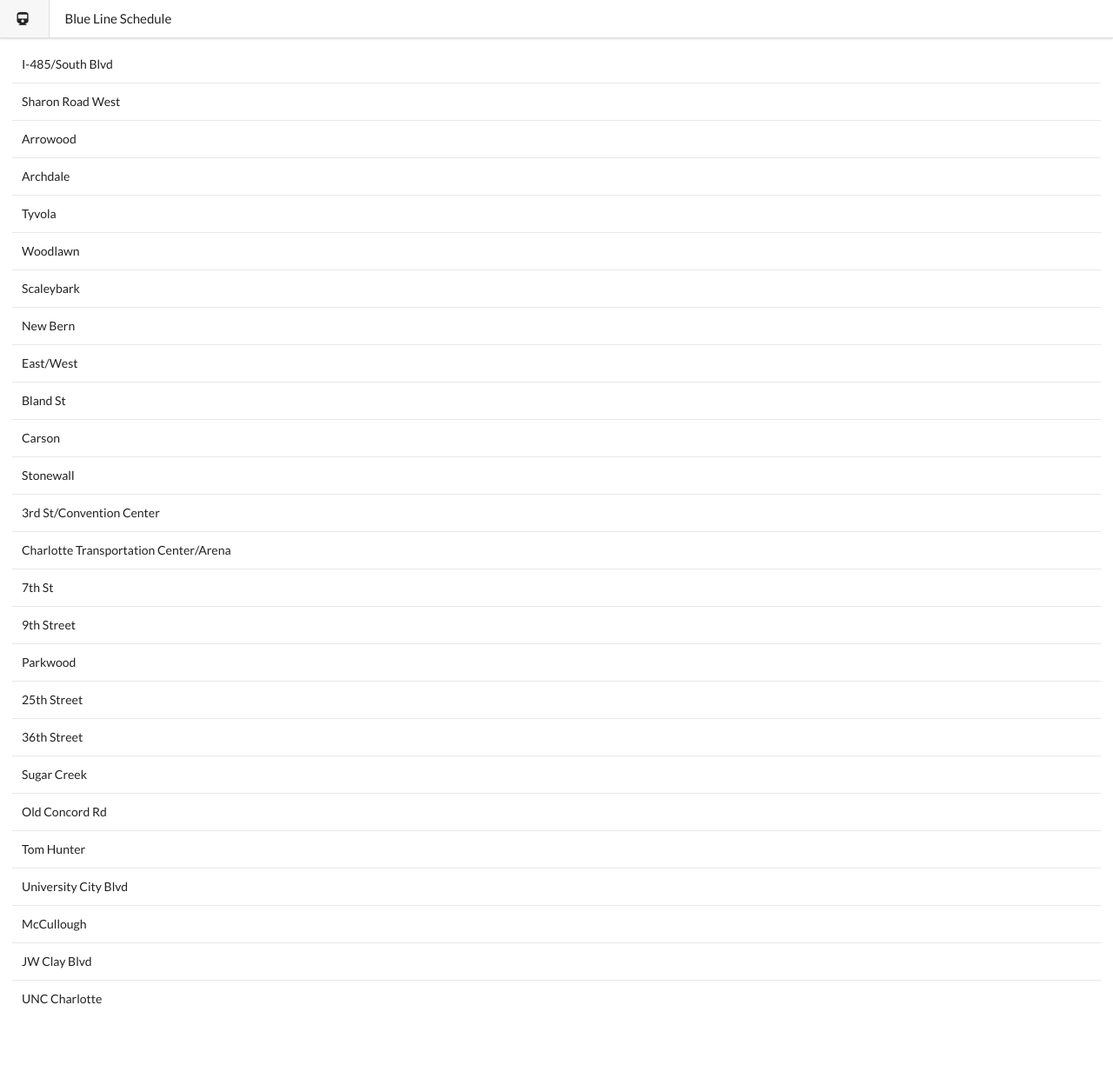
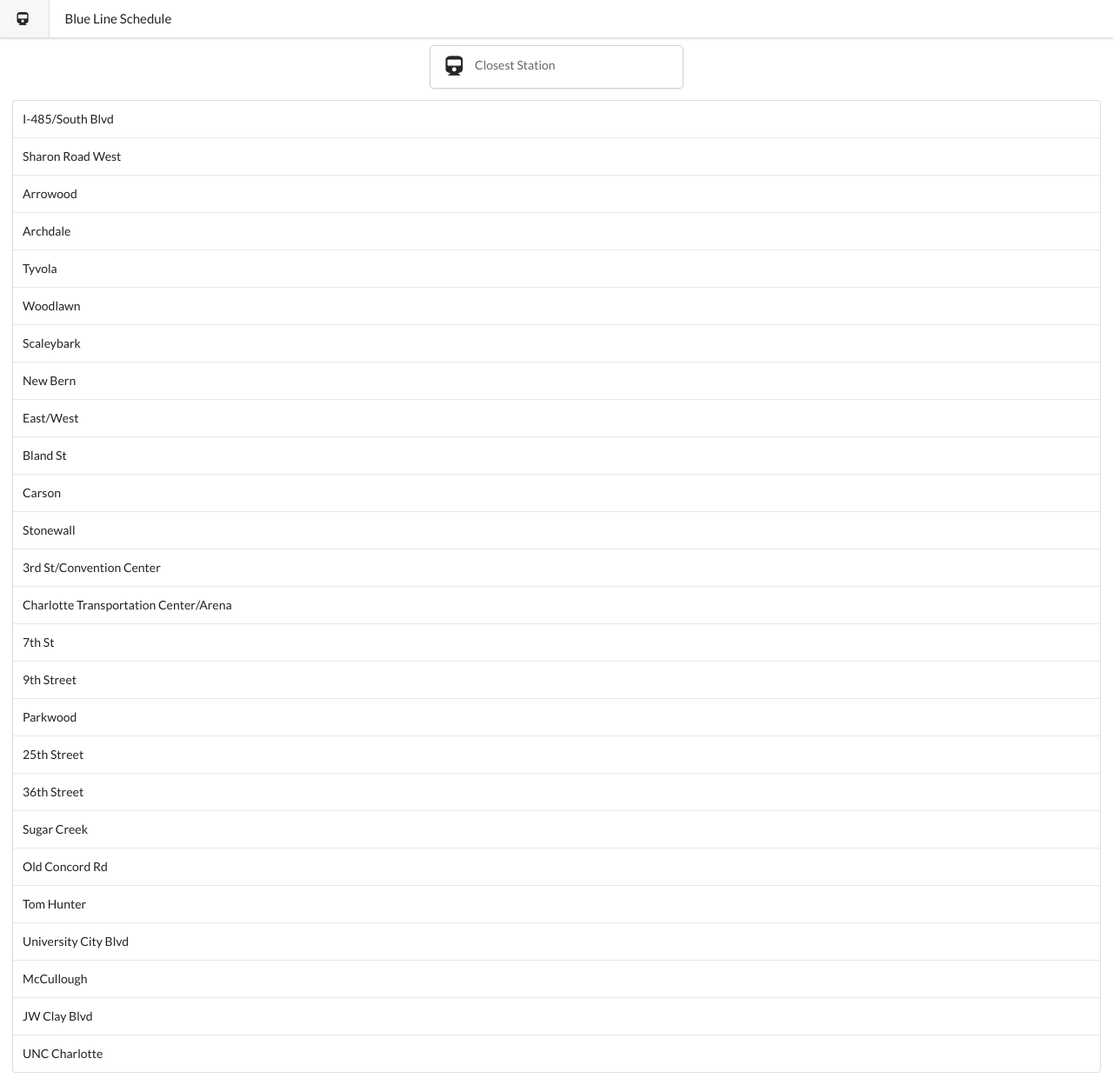
Before and after one commit to nmundo/next-train, a Flask app: page /next_train/ in a window 1280 px wide. Shown: the whole page at 87% size. Before the commit the page ends 1155 px from the top, so only its background shows below. Run offline with Flask 2, Linux system fonts and the light colour scheme; data comes from the database, SQL or seed files in the repository.

Commit message:
Added ability to detect closest station using geolocation

```diff
--- a/app.py
+++ b/app.py
@@ -1,5 +1,6 @@
-from flask import Flask, jsonify, render_template, g
+from flask import Flask, jsonify, render_template, g, request
 from datetime import datetime
+import numpy as np
 import json
 import sqlite3
 
@@ -56,11 +57,27 @@
 
 
 # TODO: Why is this a string and not an int..?
-@app.route('/api/<string:station_id>/')
-@app.route('/api/<string:station_id>/<string:direction>/')
+@app.route('/next_train/api/<string:station_id>/')
+@app.route('/next_train/api/<string:station_id>/<string:direction>/')
 def get_next_train_json(station_id, direction=None):
     next_train = get_next_train(station_id, direction)
     return jsonify(next_train)
+
+
+@app.route('/next_train/api/closest_station/')
+def get_closest_station():
+    lat = float(request.args.get('lat'))
+    long = float(request.args.get('long'))
+    stations = get_stations()
+    nodes = np.asarray(stations)
+    node = (lat, long)
+    dist_2 = np.sum((nodes - node) ** 2, axis=1)
+    station_id = np.argmin(dist_2)
+    db = get_db()
+    cur = db.execute(f'SELECT id, name FROM stations WHERE id = {station_id}')
+    station = cur.fetchone()
+    cur.close()
+    return jsonify(station)
 
 
 def get_next_train(station_id, direction=None):
@@ -112,5 +129,13 @@
     return next_train
 
 
+def get_stations():
+    db = get_db()
+    cur = db.execute('SELECT lat, lon FROM stations ORDER BY id ASC')
+    stations = cur.fetchall()
+    cur.close()
+    return stations
+
+
 if __name__ == '__main__':
     app.run()
--- /dev/null
+++ b/static/script.js
@@ -0,0 +1,19 @@
+
+const showClosestStation = station => {
+    document.getElementById('closestStation').innerText = `${station[1]} Station`;
+};
+
+const getClosestStation = (lat, long) => {
+    fetch(`http://127.0.0.1:5000/next_train/api/closest_station?lat=${lat}&long=${long}`)
+        .then(response => {
+            return response.json();
+        })
+        .then(json => {
+            showClosestStation(json);
+        });
+};
+
+
+navigator.geolocation.getCurrentPosition(position => {
+  getClosestStation(position.coords.latitude, position.coords.longitude);
+});
--- /dev/null
+++ b/static/style.css
@@ -0,0 +1,3 @@
+#closetStationDiv {
+    /* display: none; */
+}
--- a/templates/index.html
+++ b/templates/index.html
@@ -5,6 +5,7 @@
     <meta name="viewport" content="width=device-width, initial-scale=1">
     <title>Blue Line Stations</title>
     <link rel="stylesheet" href="https://cdnjs.cloudflare.com/ajax/libs/semantic-ui/2.4.1/semantic.min.css" />
+    <script src="{{ url_for('static', filename='script.js') }}"></script>
 </head>
 <body>
 <div class="ui top fixed large menu">
@@ -17,7 +18,19 @@
 </div>
 <div class="ui padded grid">
   <div class="column">
-      {% block content %}{% endblock %}
+      {% block content %}
+          <div class="ui centered card" id="closetStationDiv">
+              <div class="content">
+                  <h4 class="ui header">
+                      <i class="train icon"></i>
+                      <div class="content">
+                           <span id="closestStation"></span>
+                        <div class="sub header">Closest Station</div>
+                      </div>
+                  </h4>
+              </div>
+          </div>
+      {% endblock %}
   </div>
 </div>
 </body>
--- a/templates/station_list.html
+++ b/templates/station_list.html
@@ -1,10 +1,11 @@
 {% extends "index.html" %}
 {% block content %}
-    <table class="ui very basic table">
+    {{ super() }}
+    <table class="ui table">
         {% for station in stations %}
             <tr>
                 <td class="selectable">
-                  <a href="{{ url_for('see_next_train', station_id=station[0]) }}" class="header">{{ station[1] }}</a>
+                  <a href="{{ url_for('see_next_train', station_id=station[0]) }}">{{ station[1] }}</a>
                 </td>
             </tr>
         {% endfor %}
```
